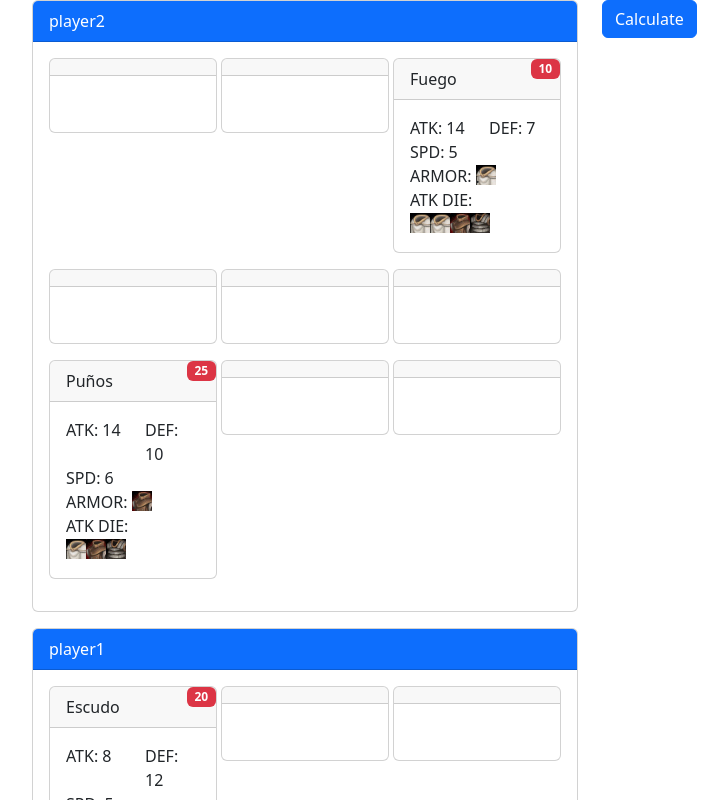
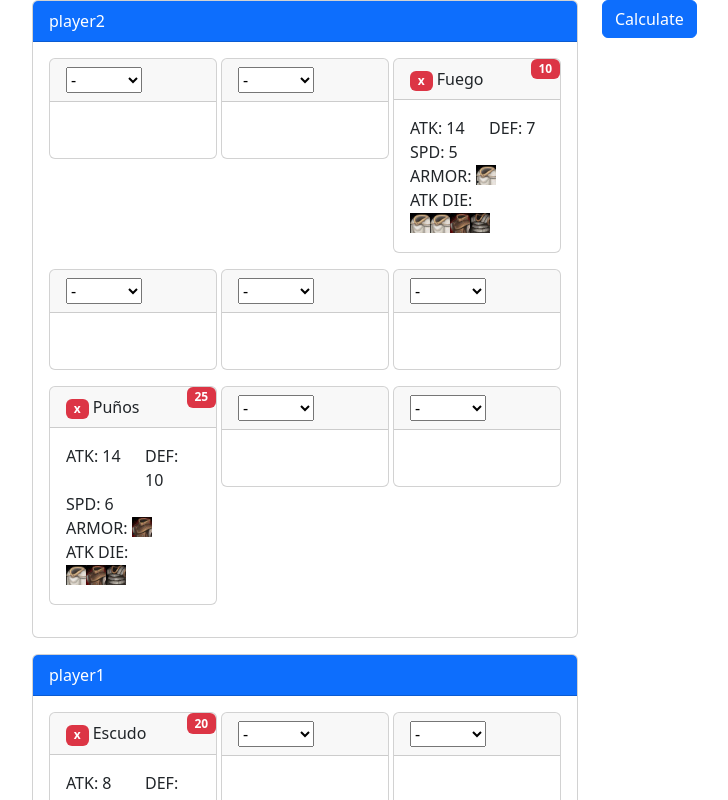
Before and after one commit to xMokar/autochess, a SvelteKit app: page / in a window 1280 px wide. Shown: the top 800 px of the page, without its empty margins (50-778 px from the left). Built offline with nearby package versions, Linux system fonts and the light colour scheme.

Commit message:
Can now reorganize the board

```diff
--- a/src/routes/ViewField.svelte
+++ b/src/routes/ViewField.svelte
@@ -1,5 +1,5 @@
 <script lang="ts">
-import { type Player, type Field } from '$lib/system'
+import { type Player, type Field, type ChampInstance, Champs, ChampMap } from '$lib/system'
 
 export let player:Player
 export let mirrored = false
@@ -16,6 +16,28 @@ function fieldToArray(field:Field, mirrored:boolean=false) {
 	return [ ...newfield.slice(6), ...newfield.slice(3,6), ...newfield.slice(0,3)]
 }
 
+function remove(champinstance:ChampInstance) {
+	return () => {
+		player.field=player.field.filter(ci => ci.x!=champinstance.x && ci.y!=champinstance.y)
+	}
+}
+
+function add(index:number) {
+	return (ev:Event) => {
+		if(!ev.target)
+			return
+		let select = ev.target as HTMLSelectElement
+		let y = Math.floor(index/3)
+
+		player.field.push({
+			x: index%3,
+			y: mirrored? 2-y: y,
+			hp: 0,
+			champ: ChampMap[select.value]
+		})
+		player.field = player.field
+	}
+}
 </script>
 <div class="card mb-3">
 	<div class="card-header bg-primary text-white">
@@ -23,13 +45,22 @@ function fieldToArray(field:Field, mirrored:boolean=false) {
 	</div>
 
 	<div class="card-body"><div class="row gx-1">
-{#each fieldToArray(player.field, mirrored) as slot}
+{#each fieldToArray(player.field, mirrored) as slot, index (index)}
 	<div class="col-4">
 
 		<div class="card mb-3">
 		<div class="card-header">
 		{#if slot}
-		{slot.champ.name} <span class="badge bg-danger position-absolute top-0 end-0">{slot.hp}</span><br>
+			<span class="badge bg-danger" on:click={remove(slot)}>x</span>
+			{slot.champ.name} <span class="badge bg-danger position-absolute top-0 end-0">{slot.hp}</span><br>
+		{:else}
+			<select on:change={add(index)}>
+				<option value="">-</option>
+				{#each Champs as champ}
+					<option value="{champ.id}">{champ.name}</option>
+				{/each}
+			</select>
+
 		{/if}
 		</div>
 		<div class="card-body">
```
